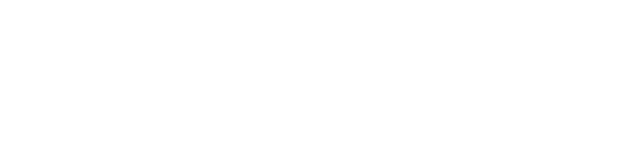
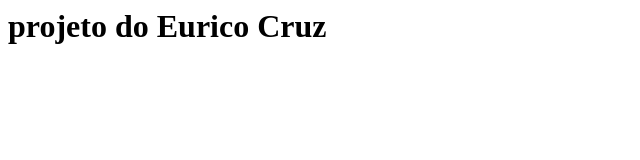
Before and after one commit to EuricoCruz/meu-site, a plain HTML site: page index.html in a window 1280 px wide. Shown: the whole page, without its empty margins (0-640 px from the left). Drawn offline with Linux system fonts and the light colour scheme.

Commit message:
Título da página

```diff
--- a/index.html
+++ b/index.html
@@ -2,5 +2,6 @@
   <head>
   </head>
   <body>
+    <h1>projeto do Eurico Cruz</h1>
   </body>
   <html>
```
